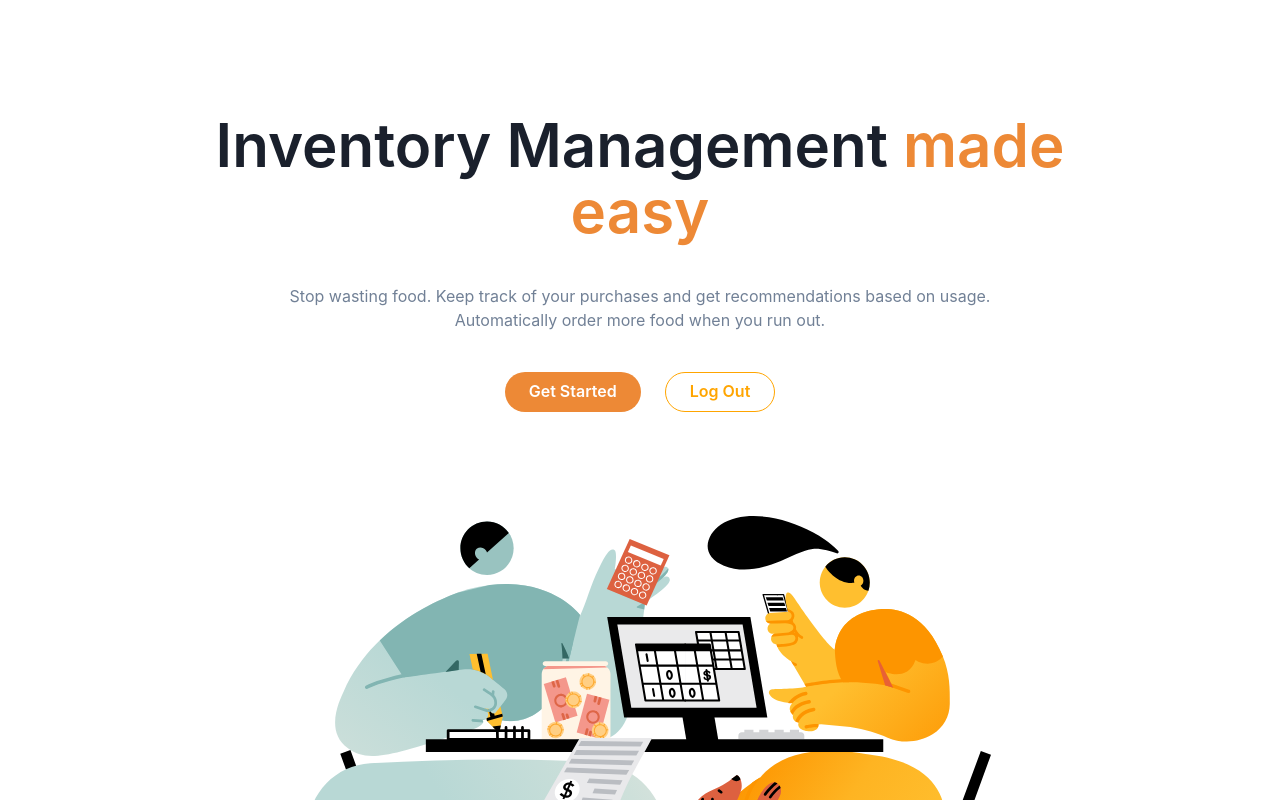
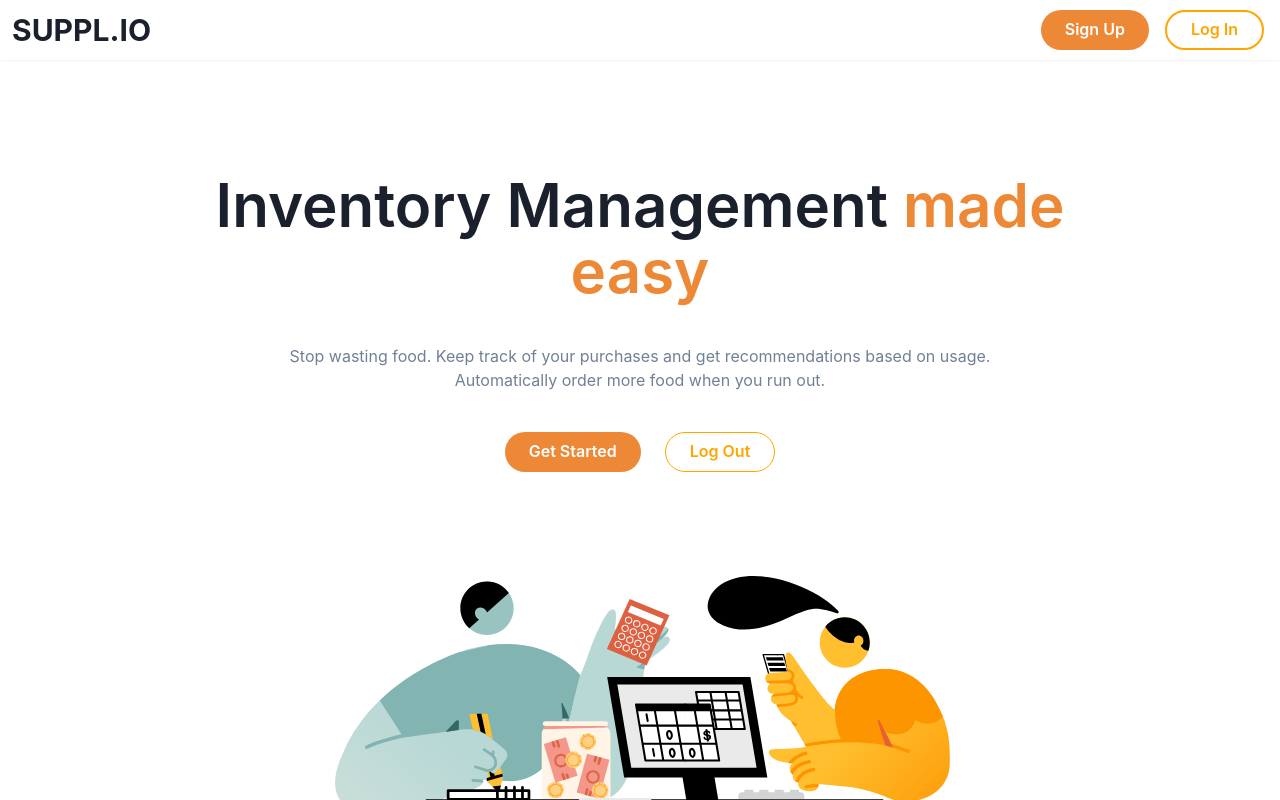
Before and after one commit to marcusbory/supplio, a React (Create React App) app: page / in a window 1280 px wide. Shown: the top 800 px of the page. Built offline with nearby package versions, Linux system fonts and the light colour scheme; no server answers.

Commit message:
:sparkles: Add top nav by mayank

```diff
--- a/src/components/App.js
+++ b/src/components/App.js
@@ -5,6 +5,7 @@ import { AuthProvider } from '../contexts/AuthContext';
 import { SignUp } from './Auth/Signup';
 import { HomePage } from './Pages/HomePage';
 import { Login } from './Auth/Login';
+import { TopNav } from './common/TopNav'
 import '../styles/index.css'
 
 function App() {
@@ -12,6 +13,7 @@ function App() {
     <ChakraProvider>
       <Router>
         <AuthProvider>
+          <TopNav />
           <Switch>
             <Route path="/signup" element={<SignUp />} />
             <Route path="/login" element={<Login />} />
--- /dev/null
+++ b/src/components/common/TopNav.jsx
@@ -0,0 +1,72 @@
+import {
+    Box,
+    Button,
+    ButtonGroup,
+    Flex,
+    Heading,
+    Spacer,
+    useColorModeValue,
+} from '@chakra-ui/react'
+import React from 'react'
+import { useNavigate } from 'react-router-dom'
+import { useAuth } from '../../contexts/AuthContext'
+
+export const TopNav = () => {
+  const { currentUser, logout } = useAuth()
+  let navigate = useNavigate()
+
+  const handleLogout = () => {
+    logout()
+    navigate('/')
+  }
+
+  return (
+    <nav>
+      <Box as="nav" bg="bg-surface" boxShadow={useColorModeValue('sm', 'sm-dark')}>
+        <Flex minWidth='max-content' alignItems='center' gap='2'>
+          <Box p='3'>
+              <Heading size='lg'>SUPPL.IO</Heading>
+          </Box>
+          <Spacer/>
+          { currentUser ?
+            <Button
+              rounded={'full'}
+              px={6}
+              mr={4}
+              colorScheme={'orange'}
+              bg={'white'}
+              color={'orange'}
+              border={'orange 2px solid'}
+              _hover={{ bg: 'orange.400', color: 'white' }}
+              onClick={handleLogout}>
+              Log Out
+            </Button> :
+            <ButtonGroup gap='2'>
+              <Button
+                rounded={'full'}
+                px={6}
+                colorScheme={'orange'}
+                bg={'orange.400'}
+                _hover={{ bg: 'orange.500' }}
+                onClick={() => navigate("/signup")}>
+                Sign Up
+              </Button>
+              <Button
+                rounded={'full'}
+                px={6}
+                mr={4}
+                colorScheme={'orange'}
+                bg={'white'}
+                color={'orange'}
+                border={'orange 2px solid'}
+                _hover={{ bg: 'orange.400', color: 'white' }}
+                onClick={() => navigate("/login")}>
+                Log In
+              </Button>
+            </ButtonGroup>
+          }
+        </Flex>
+      </Box>
+    </nav>
+  )
+}
```
